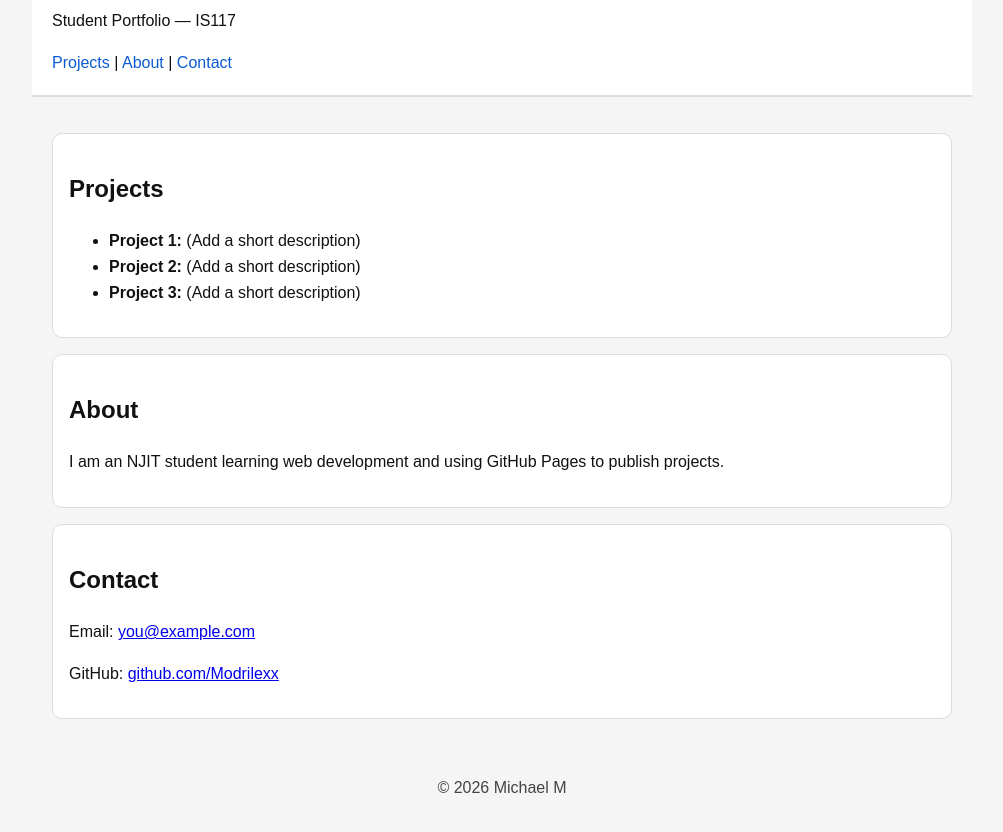
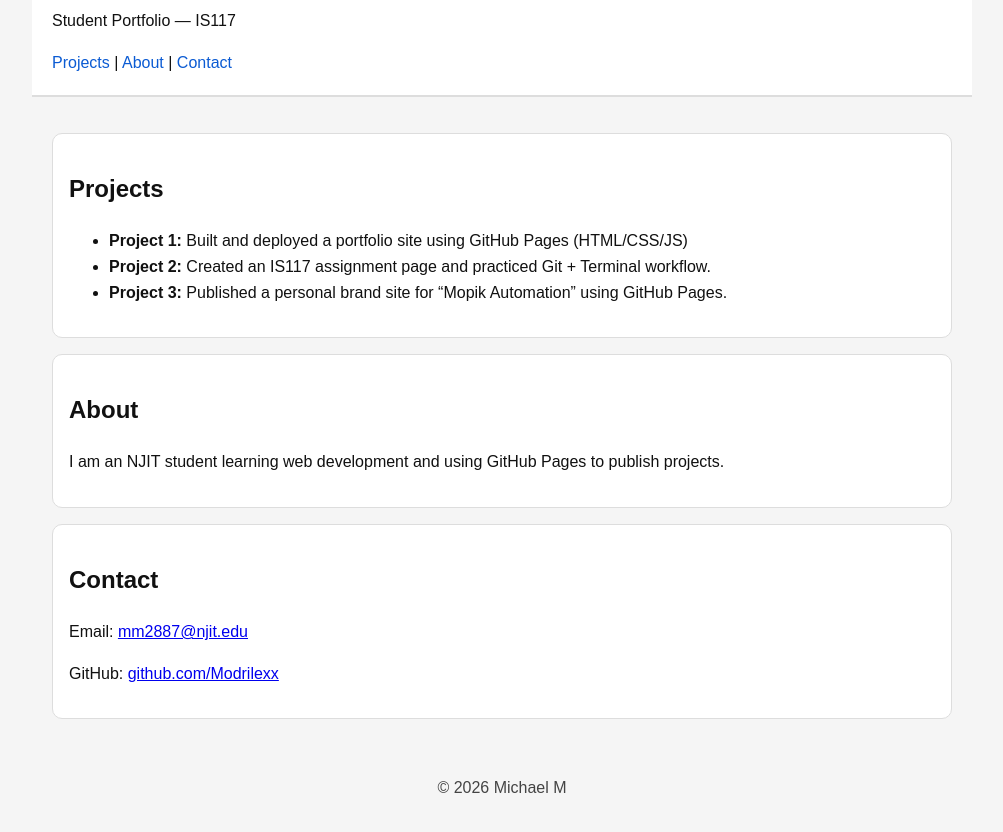
Before and after one commit to Modrilexx/is-portfolio-site, a plain HTML site: page index.html in a window 1280 px wide. Shown: the part 106-938 px from the top of the page, without its empty margins (138-1141 px from the left). Drawn offline with Linux system fonts and the light colour scheme.

Commit message:
Fix sections

```diff
--- a/index.html
+++ b/index.html
@@ -21,9 +21,9 @@
     <section id="projects">
       <h2>Projects</h2>
       <ul>
-        <li><strong>Project 1:</strong> (Add a short description)</li>
-        <li><strong>Project 2:</strong> (Add a short description)</li>
-        <li><strong>Project 3:</strong> (Add a short description)</li>
+        <li><strong>Project 1:</strong> Built and deployed a portfolio site using GitHub Pages (HTML/CSS/JS)</li>
+        <li><strong>Project 2:</strong> Created an IS117 assignment page and practiced Git + Terminal workflow.</li>
+        <li><strong>Project 3:</strong> Published a personal brand site for “Mopik Automation” using GitHub Pages.</li>
       </ul>
     </section>
 
@@ -36,7 +36,7 @@
 
     <section id="contact">
       <h2>Contact</h2>
-      <p>Email: <a href="mailto:you@example.com">you@example.com</a></p>
+      <p>Email: <a href="mailto:mm2887@njit.edu">mm2887@njit.edu</a></p>
       <p>GitHub: <a href="https://github.com/Modrilexx">github.com/Modrilexx</a></p>
     </section>
   </main>
```
